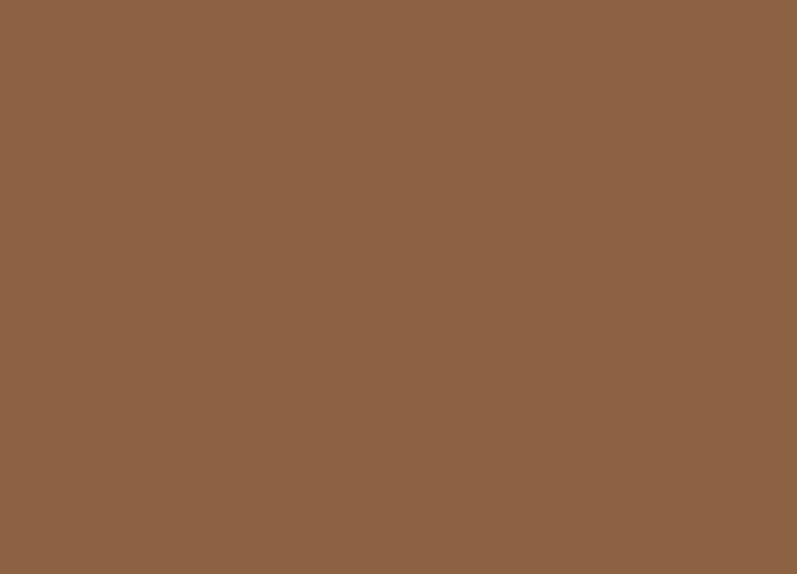
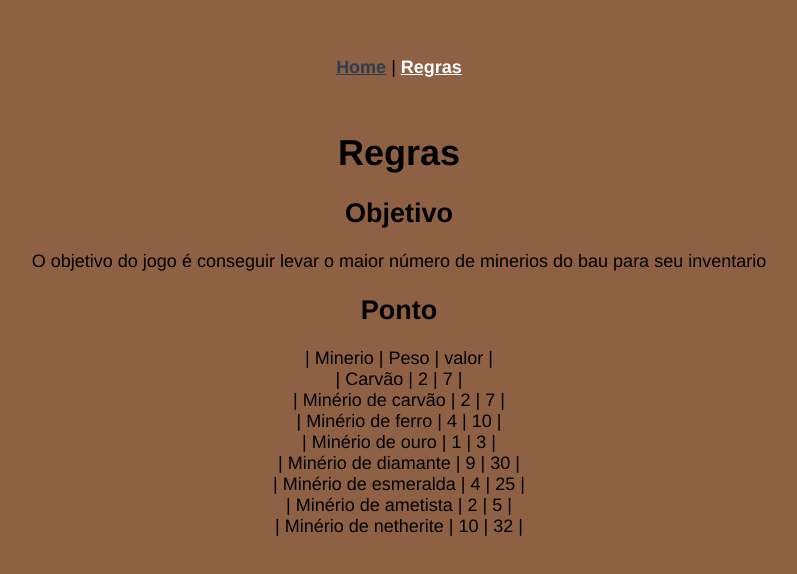
Before and after one commit to projeto-de-algoritmos/PD_AjudeSteve, a Vue app: page /regras in a window 1280 px wide. Before the commit this address had no page. Shown: the part 126-700 px from the top of the page, without its empty margins (249-1046 px from the left). Built offline with nearby package versions, Linux system fonts and the light colour scheme.

Commit message:
Adiciona pagina de regras
Co-authored-by: oo7gabriel <gabrielfsacademico@gmail.com>

```diff
--- a/src/App.vue
+++ b/src/App.vue
@@ -1,4 +1,8 @@
 <template>
+  <nav>
+    <router-link to="/">Home</router-link> |
+    <router-link to="/regras">Regras</router-link>
+  </nav>
   <router-view />
 </template>
 
@@ -25,6 +29,26 @@ body {
   font-size: 18px;
 }
 
+#app {
+  font-family: Avenir, Helvetica, Arial, sans-serif;
+  -webkit-font-smoothing: antialiased;
+  -moz-osx-font-smoothing: grayscale;
+  text-align: center;
+}
+
+nav {
+  padding: 30px;
+}
+
+nav a {
+  font-weight: bold;
+  color: #2c3e50;
+}
+
+nav a.router-link-exact-active {
+  color: #ffffff;
+}
+
 .img {
   width: 100% !important;
   height: 100% !important;
--- a/src/router/index.ts
+++ b/src/router/index.ts
@@ -1,11 +1,17 @@
 import { createRouter, createWebHistory, RouteRecordRaw } from "vue-router";
 import HomeView from "../views/HomeView.vue";
+import RegrasView from "../views/RegrasView.vue";
 
 const routes: Array<RouteRecordRaw> = [
   {
     path: "/",
     name: "home",
     component: HomeView,
+  },
+  {
+    path: "/regras",
+    name: "Regras",
+    component: RegrasView,
   },
 ];
 
--- /dev/null
+++ b/src/views/RegrasView.vue
@@ -0,0 +1,43 @@
+<template>
+  <h1>Regras</h1>
+
+  <h2>Objetivo</h2>
+
+  <span>
+    O objetivo do jogo é conseguir levar o maior número de minerios do bau para
+    seu inventario
+  </span>
+
+  <h2>Ponto</h2>
+
+  <div>| Minerio | Peso | valor |</div>
+  <div>| Carvão | 2 | 7 |</div>
+  <div v-for="minerio in minerios" :key="minerio.nome">
+    | {{ minerio.nome }} | {{ minerio.peso }} | {{ minerio.valor }} |
+  </div>
+</template>
+
+<script lang="ts">
+import { defineComponent } from "vue";
+import data from "@/assets/config";
+
+interface Minerio {
+  nome: string;
+  peso: number;
+  valor: number;
+  quantidade: number;
+  img: string;
+}
+
+export default defineComponent({
+  name: "RegrasView",
+  data() {
+    return {
+      minerios: [] as Minerio[],
+    };
+  },
+  mounted() {
+    this.minerios = data.minerios;
+  },
+});
+</script>
```
